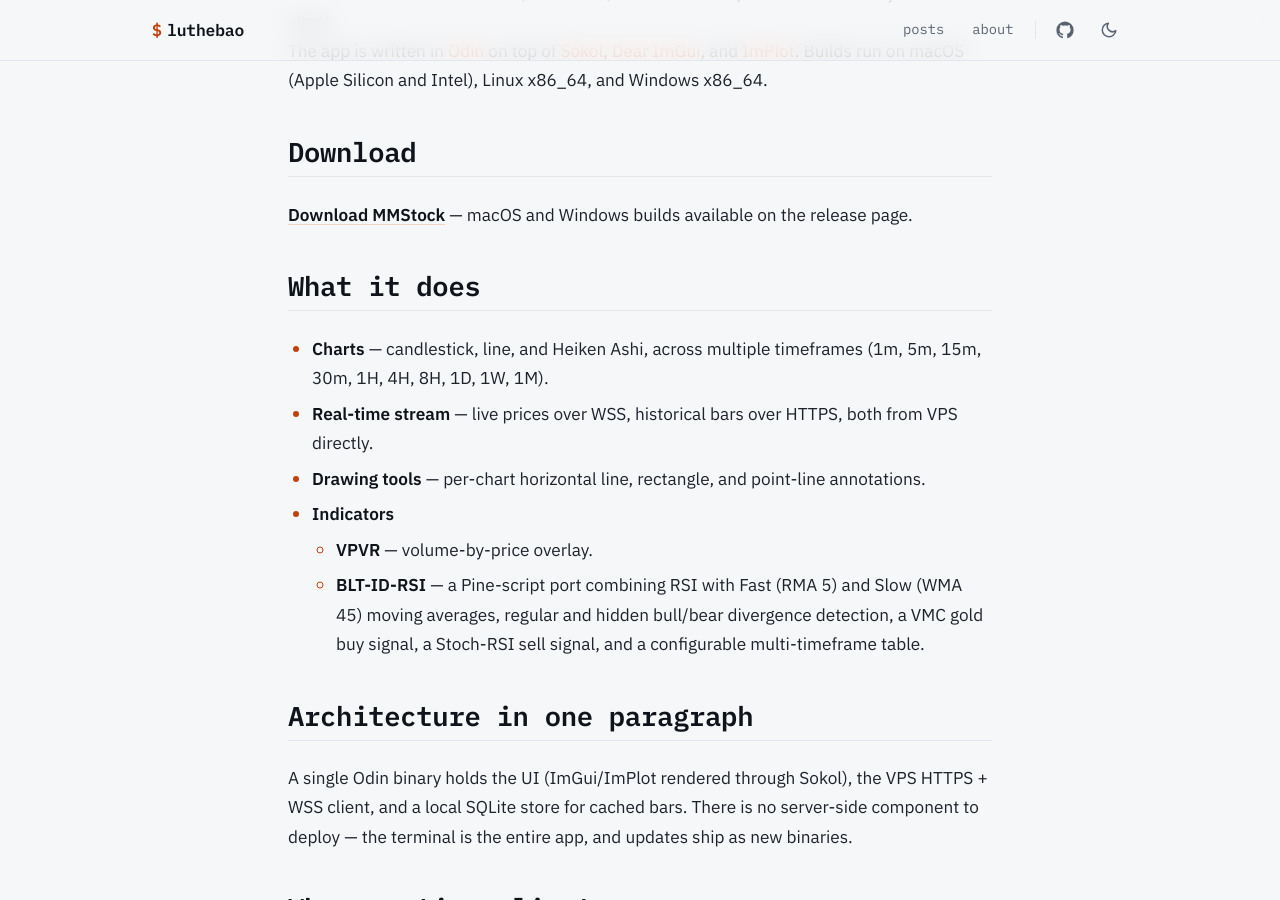
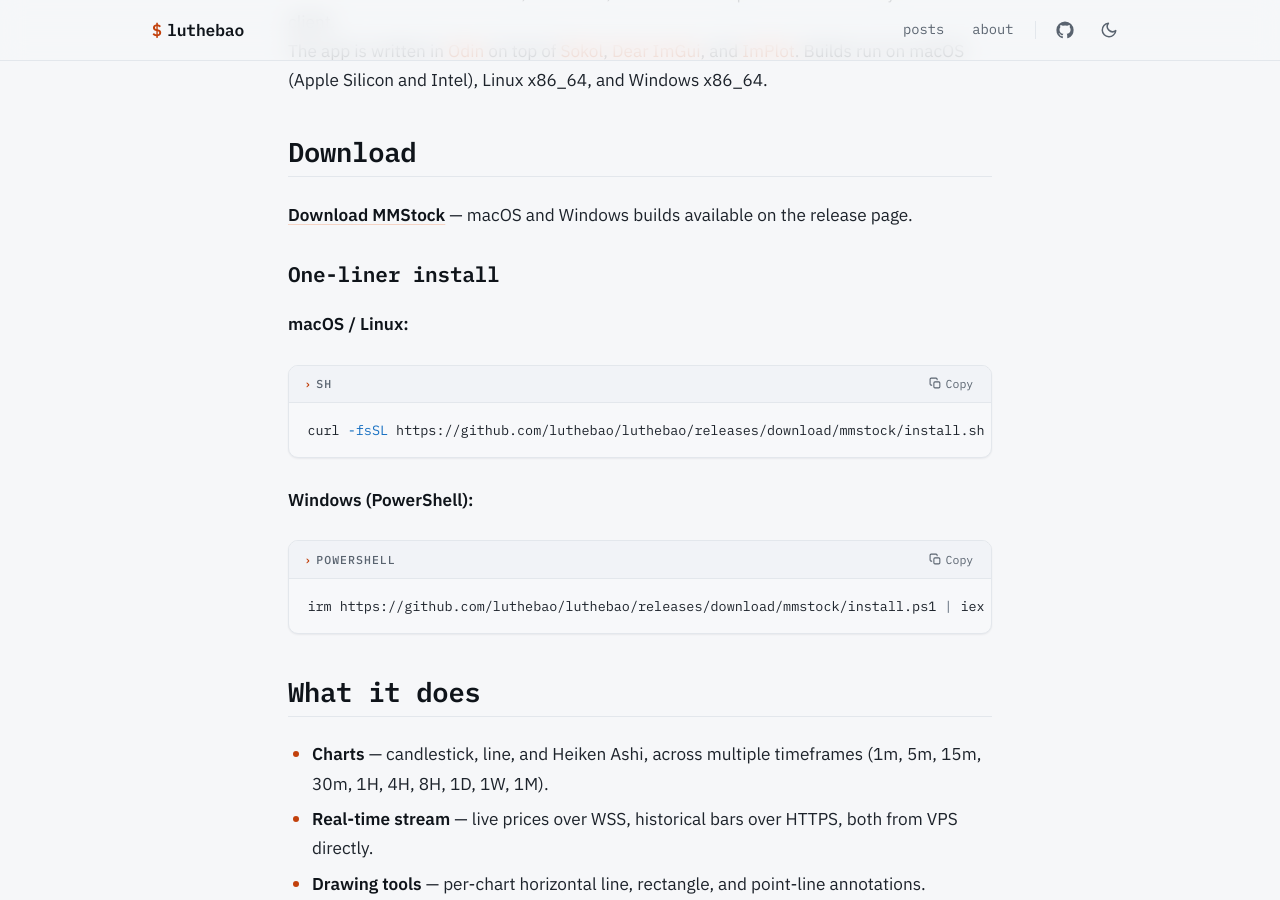
Before and after one commit to luthebao/luthebao, a Jekyll site: the page built from _posts/2026-05-20-mm-vnstock.md, in a window 1280 px wide and 900 px high, scrolled down 486 px. Built offline with Jekyll 4.4.1, drawn with Linux system fonts in a browser that asks for light colours.

Commit message:
Add one-liner install scripts to MMStock download section
Co-Authored-By: Claude Opus 4.8 (1M context) <noreply@anthropic.com>

````diff
--- a/_posts/2026-05-20-mm-vnstock.md
+++ b/_posts/2026-05-20-mm-vnstock.md
@@ -14,6 +14,20 @@ The app is written in [Odin](https://odin-lang.org/) on top of [Sokol](https://g
 ## Download
 
 [**Download MMStock**](https://github.com/luthebao/luthebao/releases/tag/mmstock) — macOS and Windows builds available on the release page.
+
+### One-liner install
+
+**macOS / Linux:**
+
+```sh
+curl -fsSL https://github.com/luthebao/luthebao/releases/download/mmstock/install.sh | sh
+```
+
+**Windows (PowerShell):**
+
+```powershell
+irm https://github.com/luthebao/luthebao/releases/download/mmstock/install.ps1 | iex
+```
 
 ## What it does
 
````
